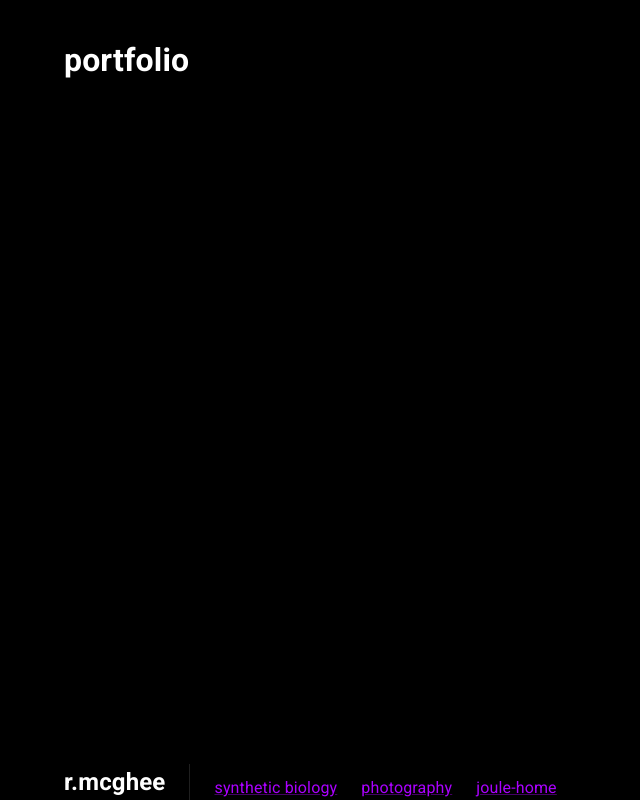
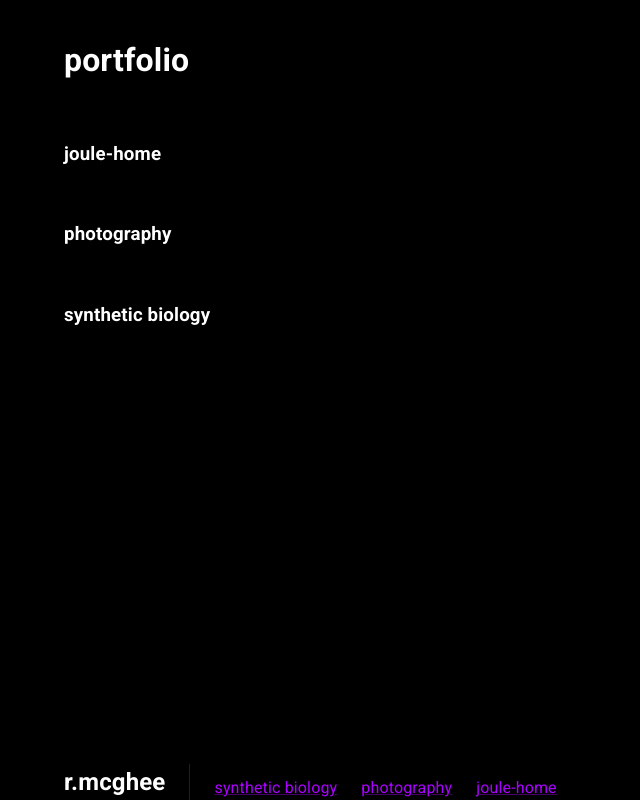
Before and after one commit to RMcGhee/portfolio, a React (Create React App) app: page / in a window 1280 px wide. Shown: the whole page, without its empty margins (0-640 px from the left). Built offline with nearby package versions, Linux system fonts and the light colour scheme.

Commit message:
Added delay to grow render.

```diff
--- a/src/App.tsx
+++ b/src/App.tsx
@@ -1,4 +1,4 @@
-import React from 'react';
+import React, { useEffect, useState } from 'react';
 import { Button, Container, ThemeProvider } from '@mui/material';
 import { CssBaseline } from '@mui/material';
 import { Box } from '@mui/system';
@@ -14,6 +14,22 @@ import { LeftGrow } from './common/Basic';
 import BottomNav from './BottomNav';
 
 function App() {
+  const [renderOrder, setRenderOrder] = useState(0);
+  const [renderTimer, setRenderTimer] = useState<NodeJS.Timer|null>(null);
+
+  useEffect(() => {
+      const interval = setInterval(() => setRenderOrder(renderOrder + 1), 450);
+      setRenderTimer(interval);
+
+      return () => clearInterval(interval);
+  }, [renderOrder]);
+
+  useEffect(() => {
+    if (renderOrder >= 4 && renderTimer !== null) {
+      clearInterval(renderTimer);
+    }
+  }, [renderOrder, renderTimer]);
+
   return (
     <ThemeProvider theme={theme}>
     <CssBaseline>
@@ -21,13 +37,22 @@ function App() {
       <LeftGrow><Box sx={{ flexGrow: 0}} style={{ marginTop: 15 }}>
         <h1>portfolio</h1>
       </Box></LeftGrow>
+
       <Box sx={{
         flexGrow: 1,
         display: 'flex',
         flexDirection: 'column',
-        justifyContent: 'space-between',
         maxWidth: '500px',
       }}>
+        <LeftGrow trigger={renderOrder > 0}><Box sx={{ flexGrow: 0}} style={{ marginTop: 15 }}>
+          <h3>joule-home</h3>
+        </Box></LeftGrow>
+        <LeftGrow trigger={renderOrder > 1}><Box sx={{ flexGrow: 0}} style={{ marginTop: 15 }}>
+          <h3>photography</h3>
+        </Box></LeftGrow>
+        <LeftGrow trigger={renderOrder > 2}><Box sx={{ flexGrow: 0}} style={{ marginTop: 15 }}>
+          <h3>synthetic biology</h3>
+        </Box></LeftGrow>
       </Box>
       <BottomNav/>
     </Container>
--- a/src/common/Basic.tsx
+++ b/src/common/Basic.tsx
@@ -1,12 +1,7 @@
-import { Grow, TextField, TextFieldProps, Tooltip } from '@mui/material';
-import React, { useState, ReactElement } from 'react';
+import { Grow } from '@mui/material';
+import React, { useState, ReactElement, useEffect } from 'react';
 
 const prod_env = false;
-export const months = ['Jan', 'Feb', 'Mar', 'Apr', 'May', 'Jun', 'Jul', 'Aug', 'Sep', 'Oct', 'Nov', 'Dec'];
-export const btuInkWh = 3412;
-export const btuInCcf = 103900;
-export const copInSeer = 0.293;
-export const supabaseBaseUrl = prod_env ? 'https://uqjgvhebgvzrbbfjcxsg.supabase.co/functions/v1/' : 'http://127.0.0.1:54321/functions/v1/';
 
 interface LeftGrowProps {
     children: ReactElement;
@@ -19,5 +14,5 @@ interface LeftGrowProps {
     <Grow in={trigger} style={{ transformOrigin: '-30% 50%' }} timeout={timeout}>
       {children}
     </Grow>
-  );
+    );
 };
```
